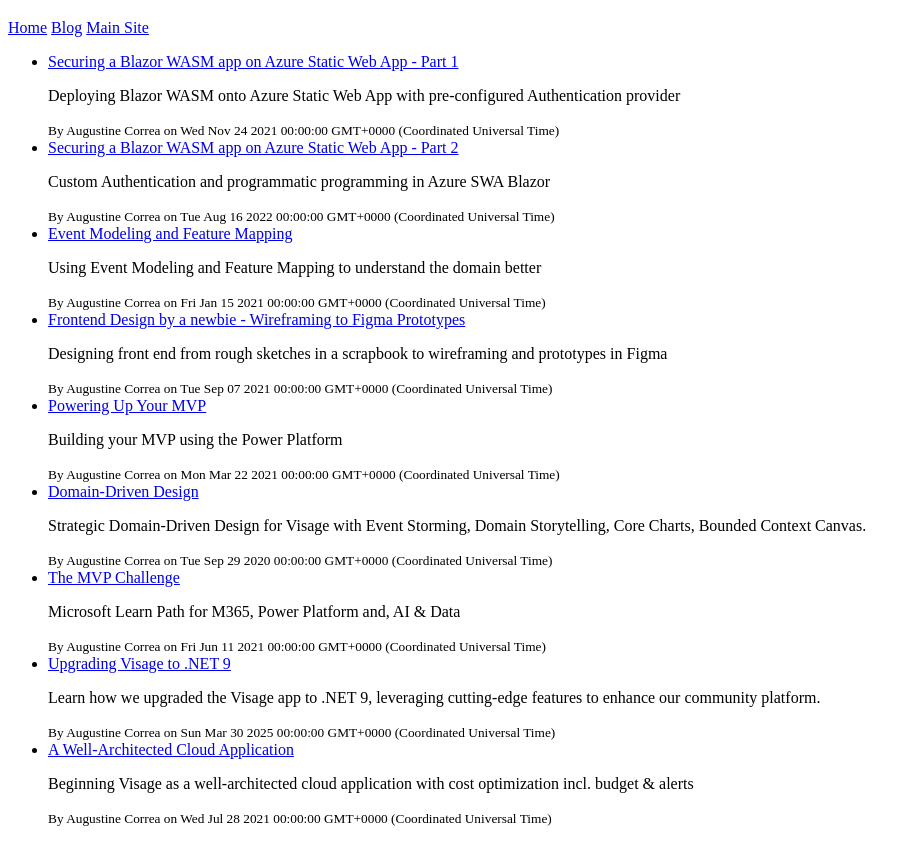
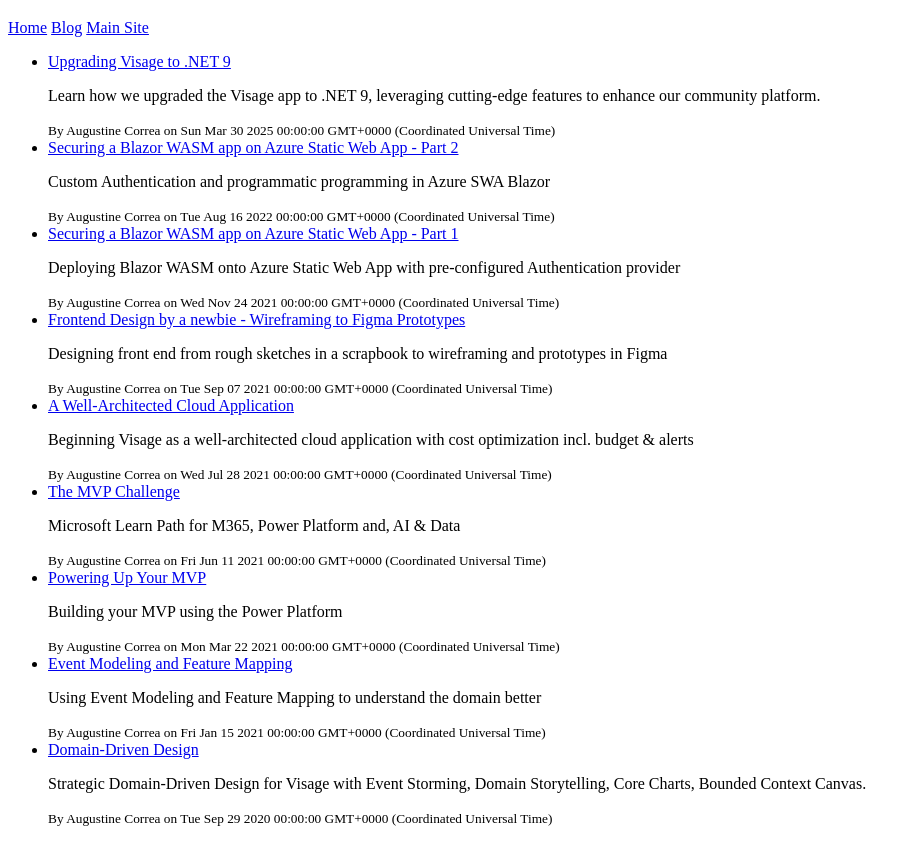
Before and after one commit to HackerspaceMumbai/blog, an Astro site: page /blog in a window 1280 px wide. Shown: the part 61-904 px from the top of the page, without its empty margins (0-921 px from the left). Built offline with nearby package versions, Linux system fonts and the light colour scheme; Astro itself is replaced by a stand-in of ours.

Commit message:
feat: :sparkles: Sort blog posts by date in descending order

```diff
--- a/src/pages/blog/index.astro
+++ b/src/pages/blog/index.astro
@@ -1,6 +1,8 @@
 ---
 import { getCollection } from "astro:content";
-const posts = await getCollection("posts");
+const posts = (await getCollection("posts")).sort(
+  (a, b) => new Date(b.data.date).valueOf() - new Date(a.data.date).valueOf()
+);
 ---
 
 <html lang="en">
```
